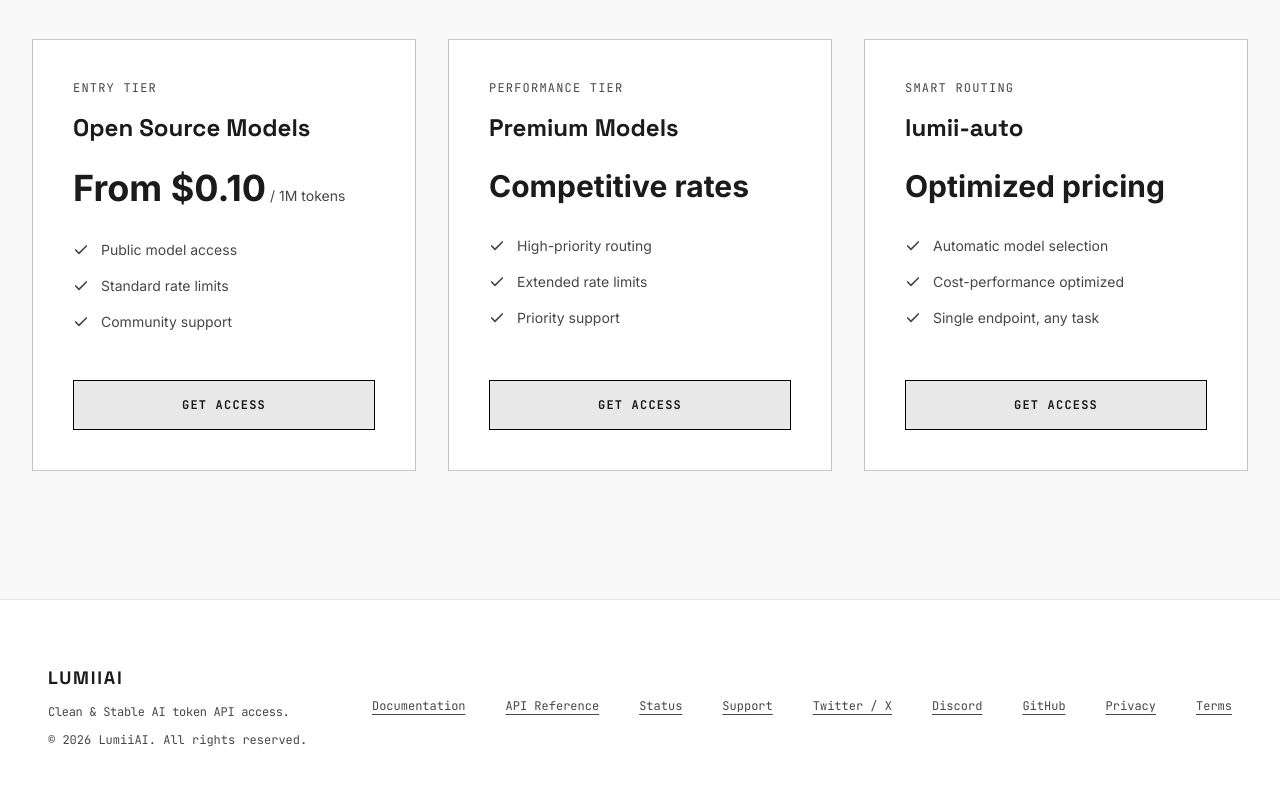
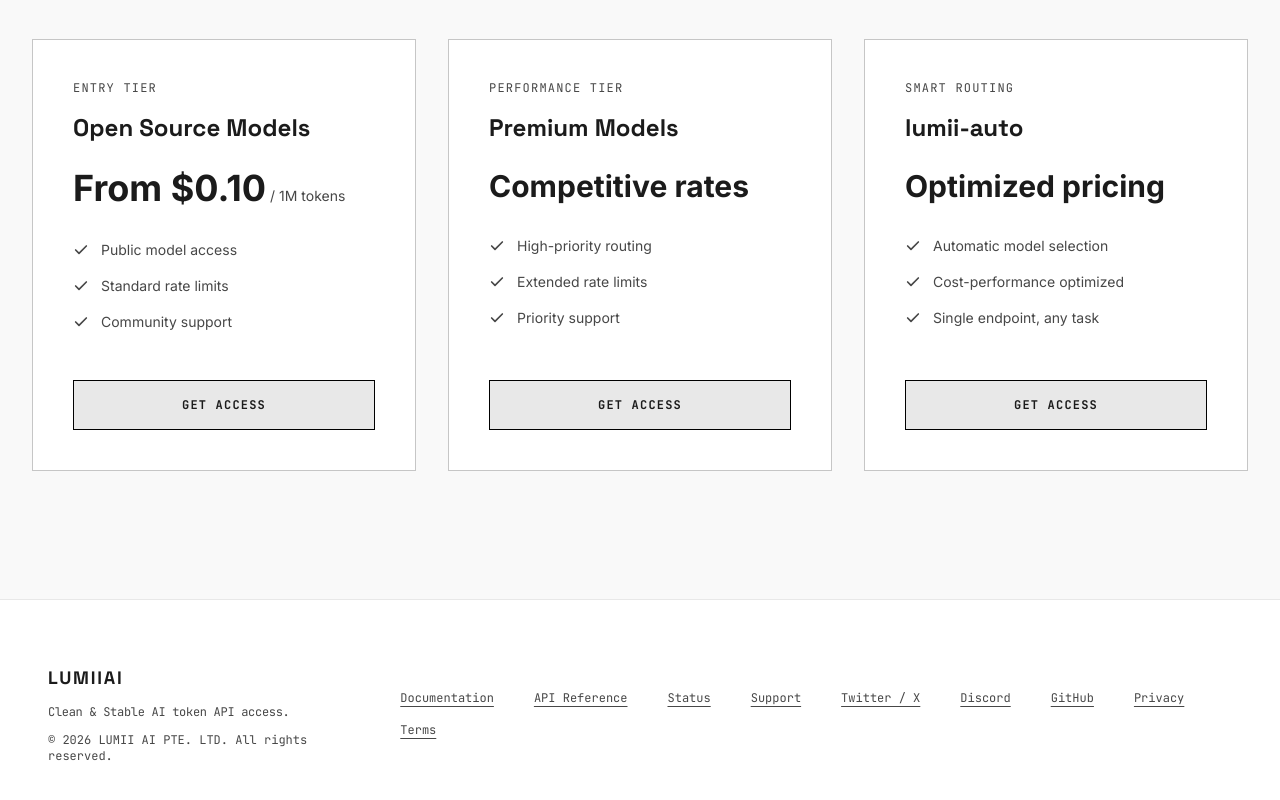
Before and after one commit to aro-network/lumii-ai-website, a plain HTML site: page index.html in a window 1280 px wide. Shown: the part 2587-3387 px from the top of the page. Drawn offline with Linux system fonts and the light colour scheme.

Commit message:
deploy: 4acf868ad0297cbec327c8c6c686bda72fd37497

```diff
--- a/index.html
+++ b/index.html
@@ -422,7 +422,7 @@ response = client.chat.completions.create(
       <div class="flex flex-col gap-3">
         <div class="text-lg font-bold text-on-background uppercase tracking-widest font-headline">LumiiAI</div>
         <p class="font-mono text-xs tracking-tight text-on-surface-variant">Clean &amp; Stable AI token API access.</p>
-        <p class="font-mono text-xs text-on-surface-variant">© 2026 LumiiAI. All rights reserved.</p>
+        <p class="font-mono text-xs text-on-surface-variant">© 2026 LUMII AI PTE. LTD. All rights reserved.</p>
       </div>
       <nav aria-label="Footer navigation">
         <div class="flex flex-wrap gap-x-10 gap-y-4">
```
